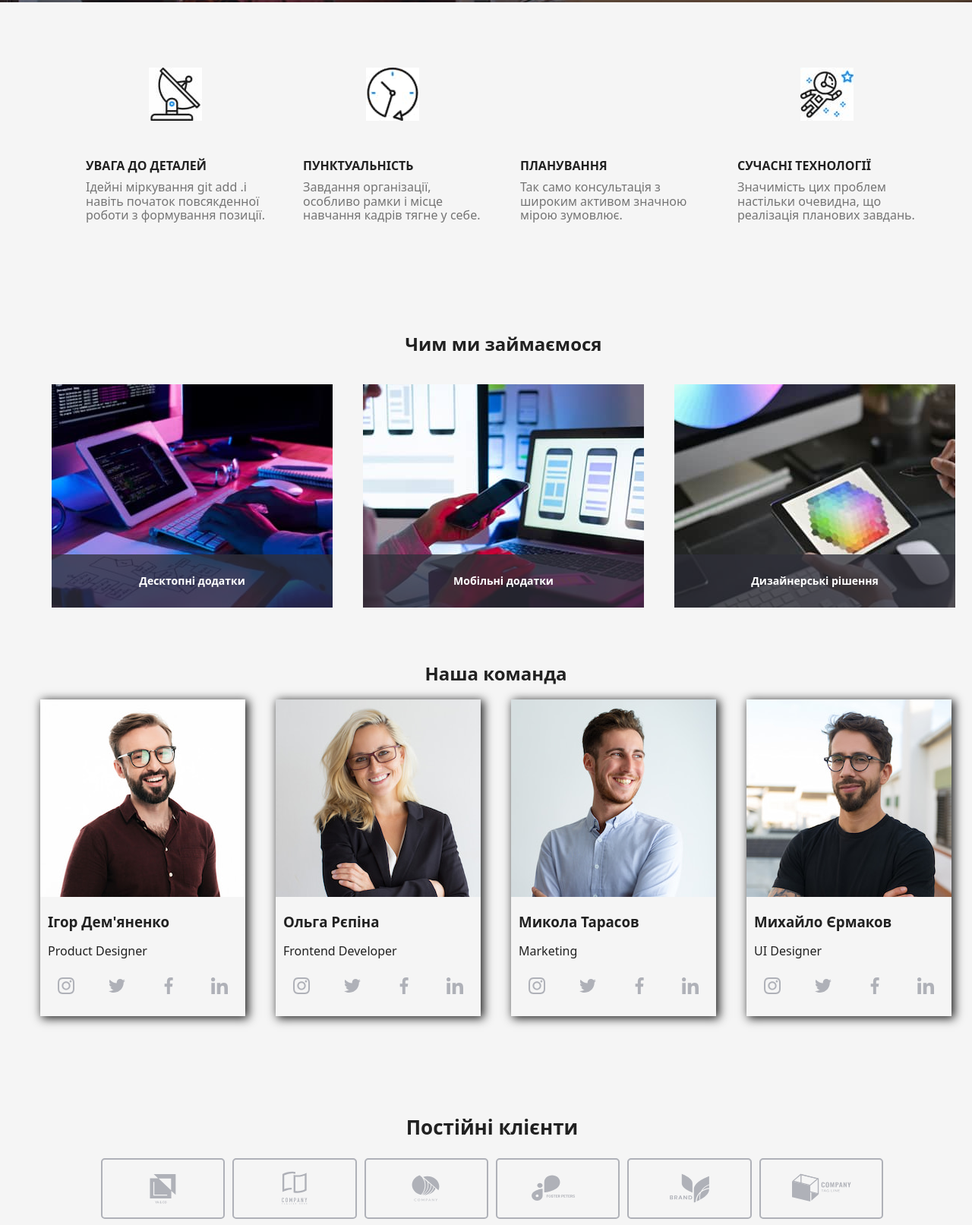
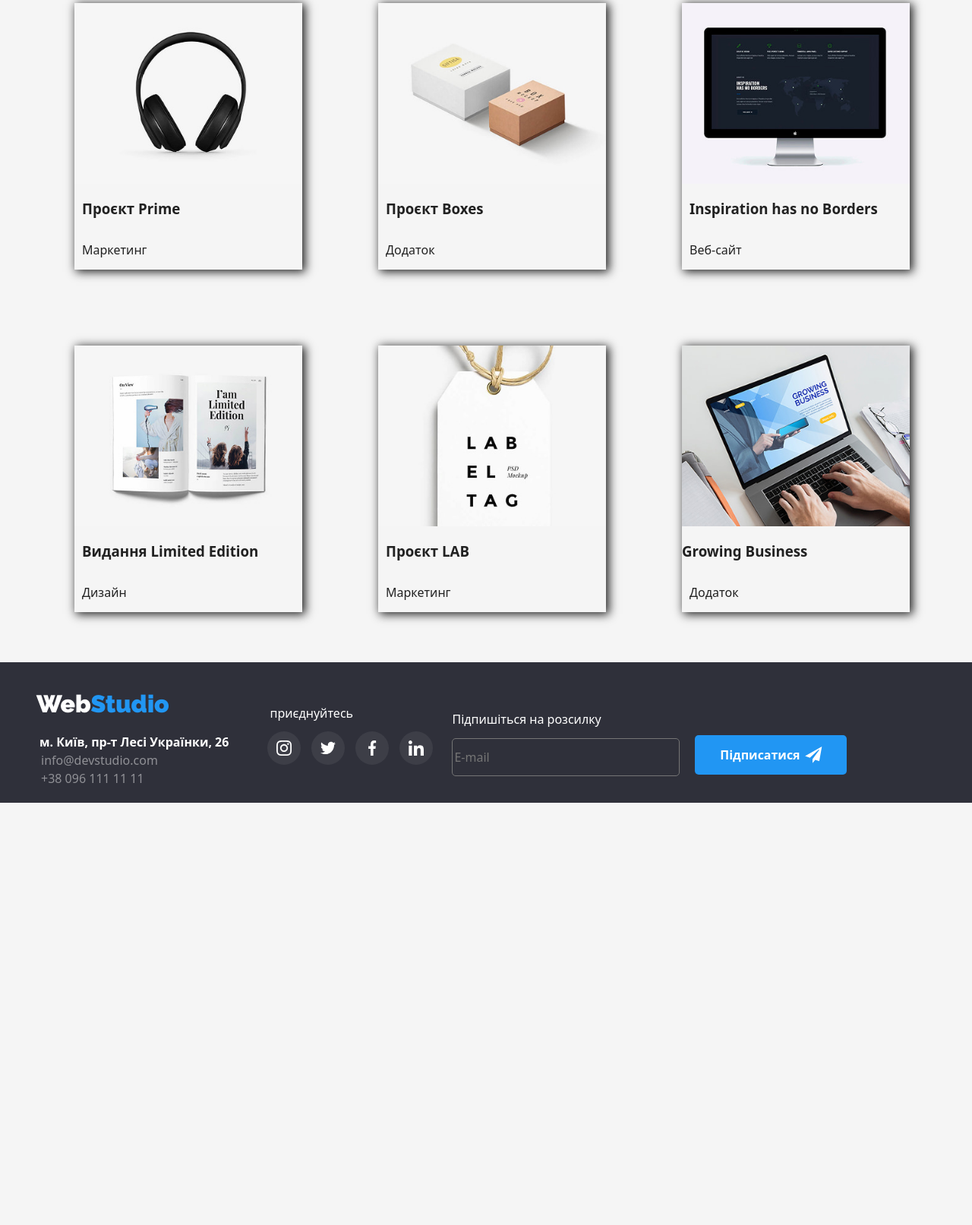
Before and after one commit to Dim-per/WebStudio-SCSS, a plain HTML site: page portfol.html in a window 1280 px wide. Shown: the part 687-2300 px from the top of the page at 76% size. After the commit the page ends 1744 px from the top, so only its background shows below. Drawn offline with nearby package versions, Linux system fonts and the light colour scheme.

Commit message:
113123123

```diff
--- a/portfol.html
+++ b/portfol.html
@@ -1,373 +1,195 @@
 <!DOCTYPE html>
 <html lang="en">
 <head>
-    <meta charset="UTF-8" />
-    <meta name="viewport" content="width=device-width, initial-scale=1.0" />
-    <title>WebStudio</title>
+    <meta charset="UTF-8">
+    <meta name="viewport" content="width=device-width, initial-scale=1.0">
+    <title>Portfolio</title>
      <link rel="stylesheet" href="./css/main.min.css">
     <link
     rel="stylesheet"
     href="https://cdnjs.cloudflare.com/ajax/libs/animate.css/4.1.1/animate.min.css"
   />
-    <link
-      rel="stylesheet"
-      href="https://cdnjs.cloudflare.com/ajax/libs/modern-normalize/1.0.0/modern-normalize.min.css"
-    />
-    <link
-      href="https://fonts.googleapis.com/css2?family=Roboto:ital,wght@0,100..900;1,100..900&display=swap"
-      rel="stylesheet"
-    />
-    <link
-      href="https://fonts.googleapis.com/css2?family=Raleway:ital,wght@0,100..900;1,100..900&family=Roboto:ital,wght@0,100..900;1,100..900&display=swap"
-      rel="stylesheet"
-    />
-    <link rel="stylesheet" href="./css/style.css" />
+    <link rel="stylesheet" href="https://cdnjs.cloudflare.com/ajax/libs/modern-normalize/1.0.0/modern-normalize.min.css">
+    <link href="https://fonts.googleapis.com/css2?family=Roboto:ital,wght@0,100..900;1,100..900&display=swap" rel="stylesheet">
+    <link href="https://fonts.googleapis.com/css2?family=Raleway:ital,wght@0,100..900;1,100..900&family=Roboto:ital,wght@0,100..900;1,100..900&display=swap" rel="stylesheet">
+    <link rel="stylesheet" href="./css/style.css">
+
 </head>
 <body>
-    <!-- шапка сторінки -->
-    <header class="header">
+    <header>
       <div class="container">
-        <h1 class="one-header-h1 animate__animated animate__pulse">
+<h1 class="one-h1 animate__animated animate__pulse">
   <b>Web<span class="logo">Studio</span></b>
 </h1>
-        <nav class="one-header-nav">
-          <ul class="one-header-ul">
-            <li class="header-li"><a href="#" class="header-a">студія</a></li>
-            <li class="header-li"><a href="./portfol.html" class="header-a">портфоліо</a></li>
+  <nav class="header-nav">
+     <ul class="header-ul">
+         <li class="header-li"><a href="./index.html" class="header-a">студія</a></li>
+         <li class="header-li"><a href="#" class="header-a">портфоліо</a></li>
          <li class="header-li"><a href="#" class="header-a">контакти</a></li>
      </ul>
  </nav>
   <div class="div-header">
           <div class="envelope">
             <svg class="svg-header">
-              <use href="./svg/symbol-defs.svg#icon-envelope"></use>
+              <use href="./svg/symbol-defs.svg#icon-envelope">
+
+              </use>
             </svg>
             <a href="#" class="header-li fone">info@devstudio.com</a>
           </div>
  <div class="header-twitter">
   <svg class="twiter">
-              <use href="./svg/symbol-defs.svg#icon-smartphone"></use>
+    <use href="./svg/symbol-defs.svg#icon-smartphone">
+
+    </use>
   </svg>
 <a href="#" class="header-li fone">+38 096 111 11 11</a>
             </div>
+
         </div>
        </div>
     </header>
-    <!--  -->
     <main>
-      <section class="hero">
+    <section class="section-zero">
       <div class="container">
-          <div class="hero-content">
-            <h2 class="hero-h2">Ефективні рішення для вашого бізнесу</h2>
-            <button type="button" class="button-hero btn-open animate__animated animate__bounce" data-modal-open>
-           <h3 class="hero-h3 " >замовити послугу</h3>
-            </button>
-  <div  class="backdrop is-hidden" data-modal>
-  <div class="modal">
-    <button type="button" class="close-btn" data-modal-close>✖</button>
-    <p class="glas-p">Залиште свої дані, ми вам передзвонимо</p>
-    <div class="svg-glas">
-      <p class="p-input">Ім'я</p>
-      <div class="border-svg">
-        <svg class="svg-input">
-          <use href="./svg/symbol-defs2.svg#icon-vector"></use>
-        </svg>
-        <input type="text" class="input-glas">
+        <div class="section-zero-div" >
+     <button class="section-zero-button button-ysi  animate__animated animate__zoomInDown ">Усі</button>
+     <button  class="section-zero-button            animate__animated animate__zoomInDown ">Веб-сайти</button>
+     <button  class="section-zero-button            animate__animated animate__zoomInDown ">Додатки</button>
+     <button  class="section-zero-button            animate__animated animate__zoomInDown ">Дизайн</button>
+     <button  class="section-zero-button            animate__animated animate__zoomInDown ">Маркетинг</button>
      </div>
      </div>
-     <div class="svg-glas">
-      <p class="p-input">Телефон</p>
-      <div class="border-svg">
-        <svg class="svg-input">
-          <use href="./svg/symbol-defs2.svg#icon-vector1"></use>
-        </svg>
-        <input type="text" class="input-glas">
+     </section>
+     <section class="section-one">
+      <div class="container">
+        <div class="row">
+          <div class="section-one-div">
+            <div class="thumb">
+            <img src="./img/img7.jpg" alt="" width="300" class="section-one-img">
+            <div class="overlay">
+              <p class="overlay-p">Ресурс пропонує комплексні пропозиції з різним рівнем функціоналу та сервісів. Все це дозволить відвідувачу отримати вичерпні відомості про компанію чи приватну особу.</p>
             </div>
             </div>
-     <div class="svg-glas">
-      <p class="p-input">Пошта</p>
-      <div class="border-svg">
-        <svg class="svg-input">
-          <use href="./svg/symbol-defs2.svg#icon-vector2"></use>
-        </svg>
-        <input type="text" class="input-glas">
+        <h3 class="section-one-h3">Технокряк </h3>
+           <p class="p-card">
+            Веб-сай
+           </p>
+          </div>
+          <div class="section-one-div">
+             <div class="thumb">
+            <img src="./img/img10.jpg" alt="" width="300" class="section-one-img">
+             <div class="overlay">
+              <p class="overlay-p">Ресурс пропонує комплексні пропозиції з різним рівнем функціоналу та сервісів. Все це дозволить відвідувачу отримати вичерпні відомості про компанію чи приватну особу.</p>
+            </div>
+
+            </div>
+            <h3 class="section-one-h3">Проєкт Prime </h3>
+             <p class="p-card">
+               Маркетинг
+             </p>
+         </div>
+        <div class="section-one-div">
+           <div class="thumb">
+            <img src="./img/img13.jpg" alt="" width="300">
+            <div class="overlay">
+              <p class="overlay-p">Ресурс пропонує комплексні пропозиції з різним рівнем функціоналу та сервісів. Все це дозволить відвідувачу отримати вичерпні відомості про компанію чи приватну особу.</p>
             </div>
             </div>
-    <div>
-      <p class="p-coment">Коментар</p>
-      <div class="order-glas">
-         <input type="Введіть текст" class="input-coment" placeholder="Введіть текст">
+            <h3 class="section-one-h3">Видання Limited Edition</h3>
+          <p class="p-card">
+            Дизайн
+          </p>
+         </div>
+
+        <div class="section-one-div">
+           <div class="thumb">
+            <img src="./img/img8.jpg" alt="" width="300" class="section-one-img">
+             <div class="overlay">
+              <p class="overlay-p">Ресурс пропонує комплексні пропозиції з різним рівнем функціоналу та сервісів. Все це дозволить відвідувачу отримати вичерпні відомості про компанію чи приватну особу.</p>
             </div>
             </div>
-    <div class="okey">
-      <label class="check">
-  <input type="checkbox" class="check-box">
-
-</label>
-<div class="text-check">
-  <p class="p-check">Погоджуюся з розсилкою та приймаю</p>
-  <li class="li-check"><a href="#" class="a-check">  Умови договору</a></li>
+            <h3 class="section-one-h3">Постер New Orlean vs Golden Star </h3>
+           <p class="p-card">
+            Дизайн
+           </p>
+          </div>
+         <div class="section-one-div">
+          <div class="thumb">
+            <img src="./img/img11.jpg" alt="" width="300" class="section-one-img">
+            <div class="overlay">
+              <p class="overlay-p">Ресурс пропонує комплексні пропозиції з різним рівнем функціоналу та сервісів. Все це дозволить відвідувачу отримати вичерпні відомості про компанію чи приватну особу.</p>
             </div>
             </div>
-    <div class="button-glas-div">
-    <button class="button-glas">Відправити</button>
+            <h3 class="section-one-h3">Проєкт Boxes</h3>
+           <p class="p-card">
+          Додаток
+           </p>
+         </div>
+        <div class="section-one-div">
+          <div class="thumb">
+            <img src="./img/img14.jpg" alt="" width="300">
+             <div class="overlay">
+              <p class="overlay-p">Ресурс пропонує комплексні пропозиції з різним рівнем функціоналу та сервісів. Все це дозволить відвідувачу отримати вичерпні відомості про компанію чи приватну особу.</p>
             </div>
             </div>
+            <h3 class="section-one-h3">Проєкт LAB</h3>
+          <p class="p-card">
+           Маркетинг
+          </p>
          </div>
+
+          <div class="section-one-div">
+              <div class="thumb">
+            <img src="./img/img9.jpg" alt="" width="300" class="section-one-img">
+            <div class="overlay">
+              <p class="overlay-p">Ресурс пропонує комплексні пропозиції з різним рівнем функціоналу та сервісів. Все це дозволить відвідувачу отримати вичерпні відомості про компанію чи приватну особу.</p>
+            </div>
+            </div>
+            <h3 class="section-one-h3">Ресторан Seafood </h3>
+           <p class="p-card">
+           Додаток
+           </p>
+          </div>
+           <div class="section-one-div">
+            <div class="thumb">
+            <img src="./img/img12.jpg" alt="" width="300" class="section-one-img">
+               <div class="overlay">
+              <p class="overlay-p">Ресурс пропонує комплексні пропозиції з різним рівнем функціоналу та сервісів. Все це дозволить відвідувачу отримати вичерпні відомості про компанію чи приватну особу.</p>
+            </div>
+            </div>
+            <h3 class="section-one-h3">Inspiration has no Borders</h3>
+           <p class="p-card">
+             Веб-сайт
+           </p>
+         </div>
+           <div class="section-one-div">
+             <div class="thumb">
+            <img src="./img/img15.jpg" alt="" width="300">
+            <div class="overlay">
+              <p class="overlay-p">Ресурс пропонує комплексні пропозиції з різним рівнем функціоналу та сервісів. Все це дозволить відвідувачу отримати вичерпні відомості про компанію чи приватну особу.</p>
+            </div>
+            </div>
+            <h3 class="section-one-p">Growing Business</h3>
+            <p class="p-card">
+               Додаток
+            </p>
          </div>
        </div>
         </div>
      </section>
-      <section class="section-main">
-        <div class="container">
-          <ul class="section-main-ul">
-            <li class="section-main-li">
-              <p class="section-main-h3">УВАГА ДО ДЕТАЛЕЙ</p>
-              <p class="p-main">
-                Ідейні міркування git add .і навіть початок повсякденної роботи
-                з формування позиції.
-              </p>
-            </li>
-            <li class="section-main-li">
-              <p class="section-main-h3">ПУНКТУАЛЬНІСТЬ</p>
-              <p class="p-main">
-                Завдання організації, особливо рамки і місце навчання кадрів
-                тягне у себе.
-              </p>
-            </li>
-            <li class="section-main-li">
-              <p class="section-main-h3">ПЛАНУВАННЯ</p>
-              <p class="p-main">
-                Так само консультація з широким активом значною мірою зумовлює.
-              </p>
-            </li>
-            <li class="section-main-li">
-              <p class="section-main-h3">СУЧАСНІ ТЕХНОЛОГІЇ</p>
-              <p class="p-main">
-                Значимість цих проблем настільки очевидна, що реалізація
-                планових завдань.
-              </p>
-            </li>
-          </ul>
-        </div>
-      </section>
-      <section class="section-img">
-        <div class="container">
-          <div class="section-img-div">
-            <h2 class="section-img-h2">Чим ми займаємося</h2>
-            <div class="div-colum">
-          <div class="section-div-img">
-            <img
-              src="./img/box1.jpg"
-              alt=""
-              height="200"
-              class="section-img-one"
-            />
-            <p class="p-img">Десктопні додатки</p>
-            </div>
-            <div class="section-div-img">
-            <img
-              src="./img/img2.jpg"
-              alt=""
-              height="200"
-              class="section-img-one"
-            />
-            <p class="p-img">Мобільні додатки</p>
-            </div>
-              <div class="section-div-img">
-            <img
-              src="./img/img1.jpg"
-              alt=""
-              height="200"
-              class="section-img-one"
-            />
-            <p class="p-img">Дизайнерські рішення</p>
-            </div>
-            </div>
-          </div>
-        </div>
-      </section>
-      <section class="section-it">
-        <div class="container">
-          <div class="rov">
-            <div class="section-it-div"><h2>Наша команда</h2></div>
 
-            <div class="item">
-              <div class="item-div">
-                <img
-                  src="./img/img3.jpg"
-                  alt=""
-                  class="section-it-img"
-                  height="260"
-                />
-                <h3 class="section-it-h3">Ігор Дем'яненко</h3>
-                <p class="p-section-it">Product Designer</p>
-                <div class="comand-circle">
-                   <div class="cirkle">
-                  <svg class="svg-comand">
-                    <use href="./svg/symbol-defs.svg#icon-instagram2"></use>
-                  </svg>
-                </div>
-                <div class="cirkle">
-                  <svg class="svg-comand">
-                    <use href="./svg/symbol-defs.svg#icon-twitter1"></use>
-                  </svg>
-                </div>
-                <div class="cirkle">
-                  <svg class="svg-comand">
-                    <use href="./svg/symbol-defs.svg#icon-facebook1"></use>
-                  </svg>
-                </div>
-                <div class="cirkle">
-                  <svg class="svg-comand">
-                    <use href="./svg/symbol-defs.svg#icon-in1"></use>
-                  </svg>
-                </div>
-              </div>
-                </div>
-
-              <div class="item-div">
-                <img
-                  src="./img/img4.jpg"
-                  alt=""
-                  class="section-it-img"
-                  height="260"
-                />
-                <h3 class="section-it-h3">Ольга Рєпіна</h3>
-                <p class="p-section-it">Frontend Developer</p>
-                 <div class="comand-circle">
-                   <div class="cirkle">
-                  <svg class="svg-comand">
-                    <use href="./svg/symbol-defs.svg#icon-instagram2"></use>
-                  </svg>
-                </div>
-                <div class="cirkle">
-                  <svg class="svg-comand">
-                    <use href="./svg/symbol-defs.svg#icon-twitter1"></use>
-                  </svg>
-                </div>
-                <div class="cirkle">
-                  <svg class="svg-comand">
-                    <use href="./svg/symbol-defs.svg#icon-facebook1"></use>
-                  </svg>
-                </div>
-                <div class="cirkle">
-                  <svg class="svg-comand">
-                    <use href="./svg/symbol-defs.svg#icon-in1"></use>
-                  </svg>
-                </div>
-              </div>
-              </div>
-              <div class="item-div">
-                <img
-                  src="./img/img5.jpg"
-                  alt=""
-                  class="section-it-img"
-                  height="260"
-                />
-                <h3 class="section-it-h3">Микола Тарасов</h3>
-                <p class="p-section-it">Marketing</p>
-                 <div class="comand-circle">
-                   <div class="cirkle">
-                  <svg class="svg-comand">
-                    <use href="./svg/symbol-defs.svg#icon-instagram2"></use>
-                  </svg>
-                </div>
-                <div class="cirkle">
-                  <svg class="svg-comand">
-                    <use href="./svg/symbol-defs.svg#icon-twitter1"></use>
-                  </svg>
-                </div>
-                <div class="cirkle">
-                  <svg class="svg-comand">
-                    <use href="./svg/symbol-defs.svg#icon-facebook1"></use>
-                  </svg>
-                </div>
-                <div class="cirkle">
-                  <svg class="svg-comand">
-                    <use href="./svg/symbol-defs.svg#icon-in1"></use>
-                  </svg>
-                </div>
-              </div>
-              </div>
-              <div class="item-div">
-                <img
-                  src="./img/img6.jpg"
-                  alt=""
-                  class="section-it-img"
-                  height="260"
-                />
-                <h3 class="section-it-h3">Михайло Єрмаков</h3>
-                <p class="p-section-it">UI Designer</p>
-                 <div class="comand-circle">
-                   <div class="cirkle">
-                  <svg class="svg-comand">
-                    <use href="./svg/symbol-defs.svg#icon-instagram2"></use>
-                  </svg>
-                </div>
-                <div class="cirkle">
-                  <svg class="svg-comand">
-                    <use href="./svg/symbol-defs.svg#icon-twitter1"></use>
-                  </svg>
-                </div>
-                <div class="cirkle">
-                  <svg class="svg-comand">
-                    <use href="./svg/symbol-defs.svg#icon-facebook1"></use>
-                  </svg>
-                </div>
-                <div class="cirkle">
-                  <svg class="svg-comand">
-                    <use href="./svg/symbol-defs.svg#icon-in1"></use>
-                  </svg>
-                </div>
-              </div>
-              </div>
-            </div>
-          </div>
-        </div>
-      </section>
-      <section class="clients">
-         <div class="container">
-          <div class="client-colum">
-         <div class="client-div">
-          <h2 class="h2-client">Постійні клієнти</h2>
-         </div>
-         <div class="client-svg">
-        <svg class="svg-clent"  >
-          <use href="./svg/symbol-defs.svg#icon-lient1" class="use-client"></use>
-        </svg>
-        <svg class="svg-clent">
-          <use href="./svg/symbol-defs.svg#icon-lient2 "></use>
-        </svg>
-        <svg class="svg-clent">
-          <use href="./svg/symbol-defs.svg#icon-lient3 "></use>
-        </svg>
-        <svg class="svg-clent">
-          <use href="./svg/symbol-defs.svg#icon-lient4 "></use>
-        </svg>
-        <svg class="svg-clent">
-          <use href="./svg/symbol-defs.svg#icon-lient5 "></use>
-        </svg>
-        <svg class="svg-clent">
-          <use href="./svg/symbol-defs.svg#icon-lient6 "></use>
-        </svg>
-         </div>
-         </div>
-         </div>
-      </section>
     </main>
-    <!--  -->
     <footer class="footer-one">
       <div class="container">
-        <div class="div-footer">
+        <div>
       <h1 class="footer-one-h1">
-            <b>Web<span class="logo">Studio</span></b>
+  <b>Web<span class="heri">Studio</span></b>
 </h1>
-
-          <p class="footer-one-h4">м. Київ, пр-т Лесі Українки, 26</p>
+        <h4 class="footer-one-h4">м. Київ, пр-т Лесі Українки, 26</h4>
 
     <p class="footer-one-p">info@devstudio.com</p>
-          <p class="footer-one-p">+38 096 111 11 11</p>
+    <p class="footer-one-p"> +38 096 111 11 11</p>
     </div>
      <div class="footer-svg">
 
@@ -389,9 +211,6 @@
           </svg>
           </div>
         </div>
-
-
-
             </div>
         <div>
           <div class="input-div-footer">
@@ -411,8 +230,10 @@
             </svg>
            </button>
           </div>
+
+
+        </div>
     </div>
     </footer>
-    <script src="./modal.js"></script>
 </body>
 </html>
```
Lines whose indentation alone changed are shown as unchanged.
